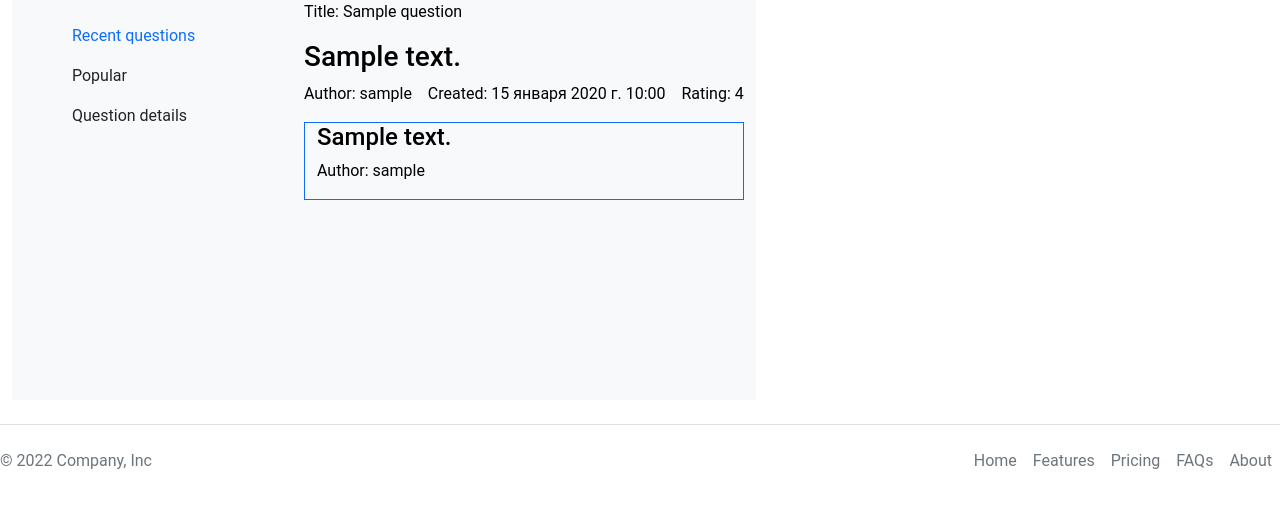
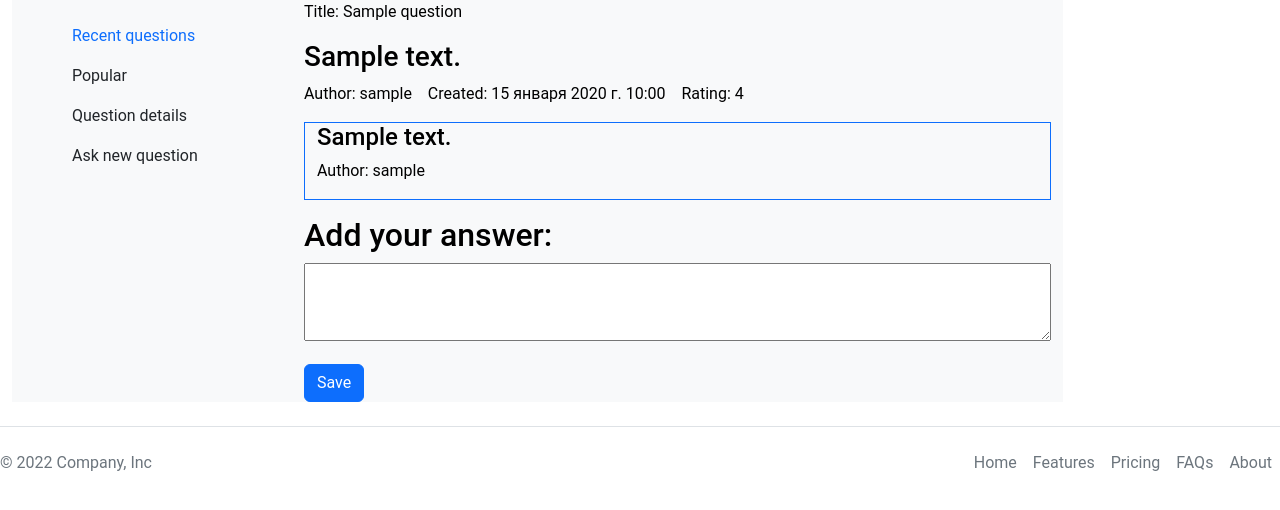
Before and after one commit to Dmytro-Krayniy/ask, a Django app: page /1/ in a window 1280 px wide. Shown: the part 56-566 px from the top of the page. Run offline with Django 4.2, Linux system fonts and the light colour scheme; tables that the repository leaves empty hold one stand-in row (values such as "Sample post").

Commit message:
Created Forms for new Questions and Answers

```diff
--- a/ask/settings.py
+++ b/ask/settings.py
@@ -23,7 +23,7 @@ https://docs.djangoproject.com/en/4.1/ref/settings/
 SECRET_KEY = 'django-insecure-s!mx8i0=j06oez8y3ocgz@37f(km2+ykh+t&eug%ikkw2ja%i+'
 
 # SECURITY WARNING: don't run with debug turned on in production!
-DEBUG = False
+DEBUG = True
 
 ALLOWED_HOSTS = ['*']
 
--- a/ask/urls.py
+++ b/ask/urls.py
@@ -15,13 +15,14 @@ Including another URLconf
 """
 from django.contrib import admin
 from django.urls import path, include
-from qa.views import page_not_found_view
+from qa.views import page_not_found_view, ask
 
 
 urlpatterns = [
     path('admin/', admin.site.urls),
     path('question/', include('qa.urls')),
     path('', include('qa.urls')),
+    path('ask/', ask)
 ]
 
 handler404 = page_not_found_view
--- /dev/null
+++ b/qa/forms.py
@@ -0,0 +1,25 @@
+from django import forms
+from .models import Question, Answer, User
+
+
+class AskForm(forms.Form):
+    title = forms.CharField(max_length=255)
+    text = forms.CharField(widget=forms.Textarea)
+
+    def clean(self):
+        title = self.cleaned_data['text']
+        if len(title) > 50:
+            self.title = title[:50] + '...'
+
+    def save(self, commit=True):
+        question = Question(**self.cleaned_data, author=User.objects.get(pk=1))
+        question.save()
+        return question
+
+
+class AnswerForm(forms.Form):
+    text = forms.CharField(widget=forms.Textarea(attrs={'rows': 3, 'cols': 80}))
+
+    def save(self, commit=True):
+        answer = Answer(**self.cleaned_data)
+        return answer
--- a/qa/models.py
+++ b/qa/models.py
@@ -24,9 +24,12 @@ class Question(models.Model):
     def __str__(self):
         return self.title
 
+    def get_url(self):
+        return '/question/' + str(self.id)
+
 
 class Answer(models.Model):
-    text = models.TextField()
+    text = models.TextField(null=False)
     added_at = models.DateField(auto_now_add=True)
     question = models.ForeignKey(Question, on_delete=models.CASCADE)
     author = models.ForeignKey(User, on_delete=models.CASCADE)
--- a/qa/templates/qa/base.html
+++ b/qa/templates/qa/base.html
@@ -55,9 +55,15 @@
           </a>
         </li>
         <li>
-          <a href="/questions/1" class="nav-link link-dark">
+          <a href="/question/1" class="nav-link link-dark">
             <svg class="bi pe-none me-2" width="16" height="16"><use xlink:href="#table"></use></svg>
             Question details
+          </a>
+        </li>
+        <li>
+          <a href="/question/ask" class="nav-link link-dark">
+            <svg class="bi pe-none me-2" width="16" height="16"><use xlink:href="#table"></use></svg>
+            Ask new question
           </a>
         </li>
       </ul>
--- a/qa/templates/qa/new.html
+++ b/qa/templates/qa/new.html
@@ -5,7 +5,7 @@
 {% for q in questions %}
     <div class="container border border-primary">
         <h4>{{ q }}</h4>
-        <a class="text-end" href="/question/{{ q.pk }}">Detail info...</a>
+        <a class="text-end" href="{{ q.get_url }}">Detail info...</a>
     </div>
 {% endfor %}
 {% endblock %}
--- a/qa/templates/qa/question.html
+++ b/qa/templates/qa/question.html
@@ -12,4 +12,14 @@
         <p>Author: {{ a.author }} </p>
     </div>
 {% endfor %}
+<p></p>
+<h2>Add your answer:</h2>
+<form action="/question/{{ question.id }}/" class="form-horizontal" method="post">
+    {% csrf_token %}
+    <p>{{ form.text }}</p>
+    <div class="form-actions">
+        <button type="submit" class="btn btn-primary">Save</button>
+    </div>
+</form>
+
 {% endblock %}
--- a/qa/urls.py
+++ b/qa/urls.py
@@ -6,5 +6,6 @@ urlpatterns = [
     path('', new, name='home'),
     path('<int:q_id>/', question_info),
     path('scrap/', scrap),
-    path('popular/', popular)
+    path('popular/', popular),
+    path('ask/', ask)
 ]
--- a/qa/views.py
+++ b/qa/views.py
@@ -1,11 +1,25 @@
-from django.http import HttpResponse, HttpResponseNotFound, Http404
+from django.contrib import messages
+from django.http import HttpResponse, Http404
 from qa.models import Question, Answer
 from django.shortcuts import render, redirect
 from django.core.paginator import Paginator
+from .forms import AskForm, AnswerForm
 
 
 def test(request, *args, **kwargs):
     return HttpResponse('OK')
+
+
+def ask(request):
+    if request.method == 'POST':
+        form = AskForm(request.POST)
+        if form.is_valid():
+            question = form.save()
+            url = question.get_url()
+            return redirect(url)
+    else:
+        form = AskForm()
+    return render(request, 'qa/ask.html', {'form': form})
 
 
 def page_not_found_view(request, exception):
@@ -27,17 +41,27 @@ def question_info(request, q_id):
         q = int(q_id)
     except TypeError:
         raise Http404()
-    # if q < 0 or q > Question.objects.count():
     try:
-        question = Question.objects.filter(pk=q_id)[0]
+        question = Question.objects.get(pk=q)
     except IndexError:
-        # question = Question.objects.first().pk
-        # return redirect(f'/question/{question}')
         raise Http404()
-    answers = Answer.objects.order_by('-added_at').filter(question=question)
+
+    if request.method == 'POST':
+        form = AnswerForm(request.POST)
+        if form.is_valid():
+            answer = form.save()
+            answer.author = request.user
+            answer.question = question
+            answer.save()
+            messages.success(request, 'Answer added successfully. Redirected to {request.path}')
+            return redirect(request.path)
+    else:
+        answers = Answer.objects.filter(question=question).order_by('-added_at')
+        form = AnswerForm()
     return render(request, 'qa/question.html', {
         'question': question,
         'answers': answers,
+        'form': form,
     })
 
 
```
